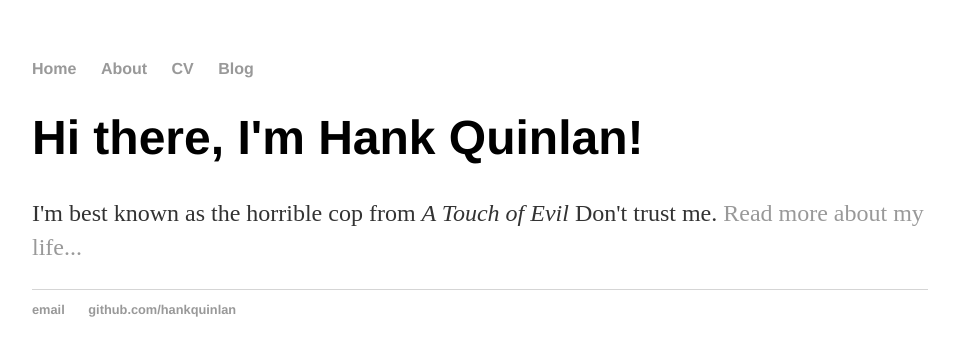
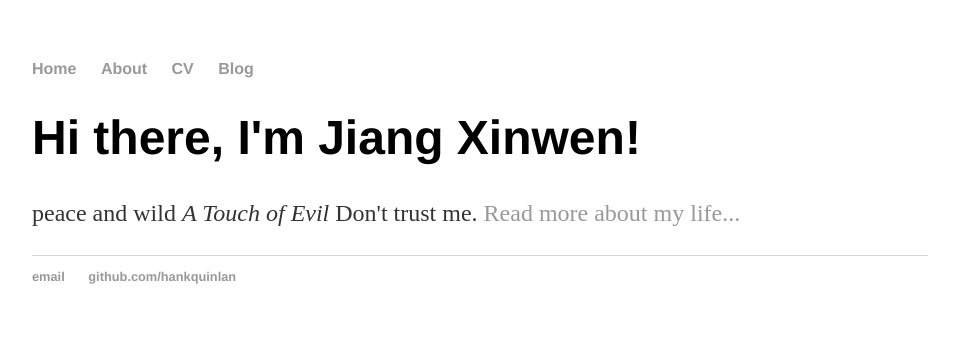
Before and after one commit to terrificjhony/terrificjhony.github.io, a Jekyll site: the page built from index.html, in a window 1280 px wide. Shown: the top 356 px of the page, without its empty margins (160-1119 px from the left). Built offline with Jekyll 4.4.1, drawn with Linux system fonts in a browser that asks for light colours.

Commit message:
Update index.html

```diff
--- a/index.html
+++ b/index.html
@@ -3,6 +3,6 @@ layout: default
 title: Hank Quinlan, Horrible Cop
 ---
 <div class="blurb">
-	<h1>Hi there, I'm Hank Quinlan!</h1>
-	<p>I'm best known as the horrible cop from <em>A Touch of Evil</em> Don't trust me. <a href="/about">Read more about my life...</a></p>
+	<h1>Hi there, I'm Jiang Xinwen!</h1>
+	<p>peace and wild <em>A Touch of Evil</em> Don't trust me. <a href="/about">Read more about my life...</a></p>
 </div><!-- /.blurb -->
```
